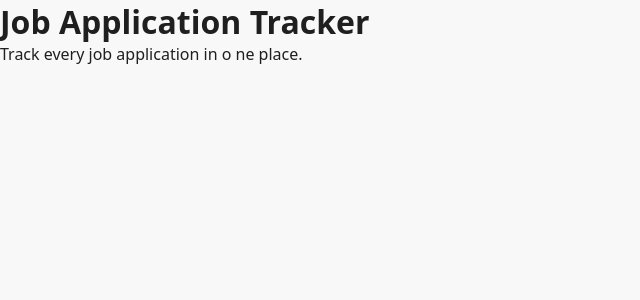
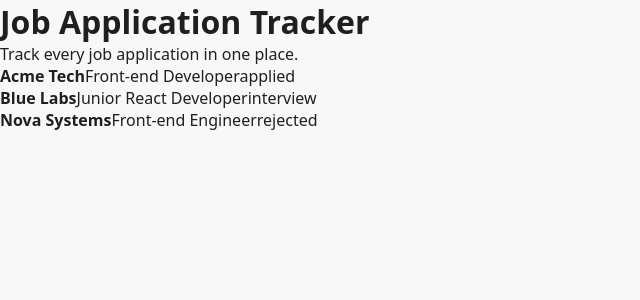
Before and after one commit to feernandoignacio/job-application-tracker, a React (Vite) app in the folder web/: page / in a window 1280 px wide. Shown: the top 300 px of the page, without its empty margins (0-640 px from the left). Built offline with nearby package versions, Linux system fonts and the light colour scheme.

Commit message:
feat: render list of sample applications

```diff
--- a/web/src/App.tsx
+++ b/web/src/App.tsx
@@ -1,18 +1,20 @@
-import type { Application } from './types/application';
-
-const test: Application = {
-  id: '1',
-  company: 'Nubank',
-  position: 'Front-end Developer',
-  status: 'applied',
-  appliedAt: '2026-11-10',
-};
+import { sampleApplications } from './data/sampleApplications';
 
 function App() {
   return (
     <main>
       <h1>Job Application Tracker</h1>
-      <p>Track every job application in o ne place.</p>
+      <p>Track every job application in one place.</p>
+
+      <ul>
+        {sampleApplications.map((application) => (
+          <li key={application.id}>
+            <strong>{application.company}</strong>
+            <span>{application.position}</span>
+            <span>{application.status}</span>
+          </li>
+        ))}
+      </ul>
     </main>
   );
 }
--- /dev/null
+++ b/web/src/data/sampleApplications.ts
@@ -0,0 +1,27 @@
+import type { Application } from '../types/application';
+
+export const sampleApplications: Application[] = [
+  {
+    id: '1',
+    company: 'Acme Tech',
+    position: 'Front-end Developer',
+    status: 'applied',
+    appliedAt: '2026-11-03',
+    jobUrl: 'https://example.com/jobs/1',
+  },
+  {
+    id: '2',
+    company: 'Blue Labs',
+    position: 'Junior React Developer',
+    status: 'interview',
+    appliedAt: '2026-10-28',
+    notes: 'Technical interview scheduled.',
+  },
+  {
+    id: '3',
+    company: 'Nova Systems',
+    position: 'Front-end Engineer',
+    status: 'rejected',
+    appliedAt: '2026-10-15',
+  },
+];
```
